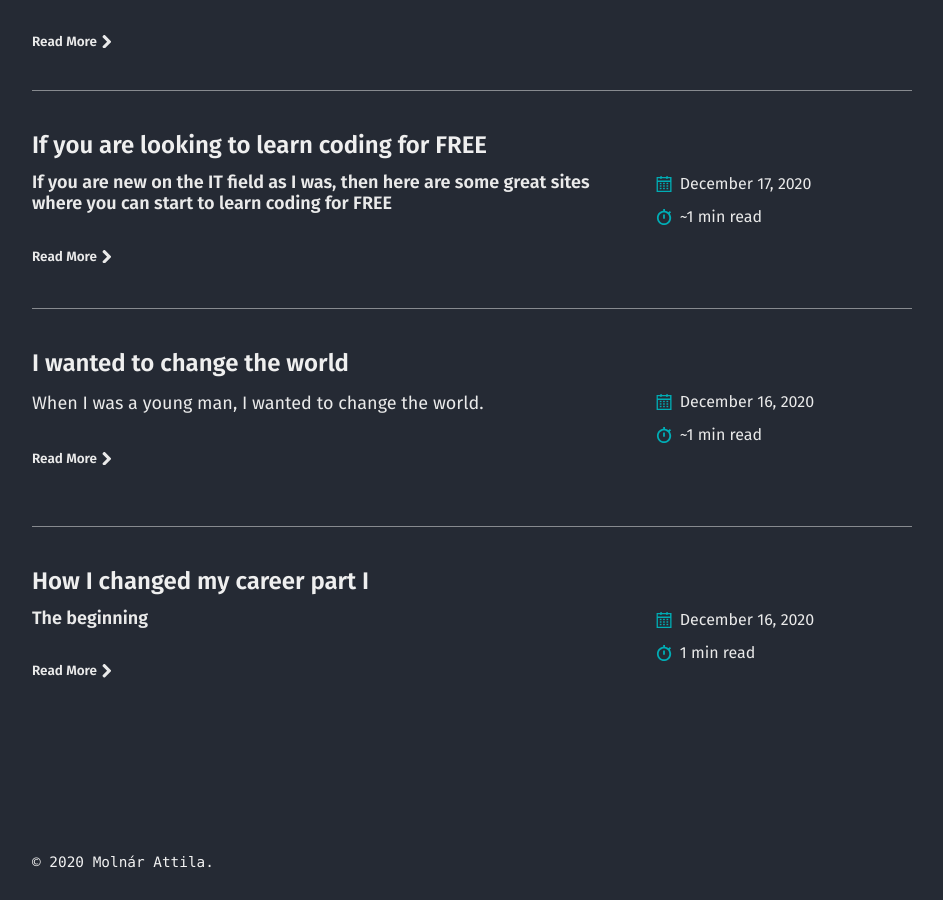
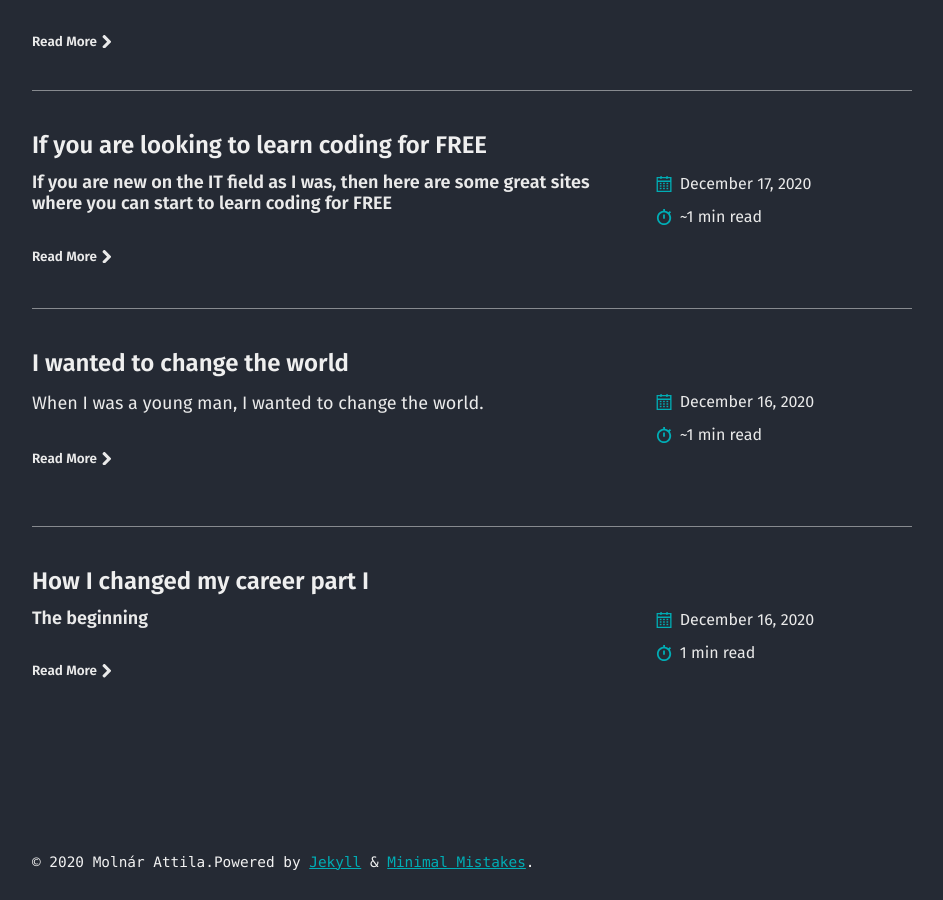
Before and after one commit to Monesz1/personal_portfolio_website, a Jekyll site: the page built from index.html, in a window 1280 px wide and 900 px high, scrolled down 2155 px. Shown: the whole window, without its empty margins (40-983 px from the left). Built offline with Jekyll 4.4.1, drawn with Linux system fonts in a browser that asks for light colours; the list of posts is cut into pages by our own code.

Commit message:
Update footer.html

```diff
--- a/_includes/footer.html
+++ b/_includes/footer.html
@@ -4,7 +4,7 @@
       {% if site.copyright %}
         {{ site.copyright | markdownify }}
       {% else %}
-        <p>&copy; {{ site.time | date: '%Y' }} {{ site.title }}.</p>
+        <p>&copy; {{ site.time | date: '%Y' }} {{ site.title }}.{{ site.data.ui-text[site.locale].powered_by | default: "Powered by" }} <a href="https://jekyllrb.com" rel="nofollow">Jekyll</a> &amp; <a href="https://mademistakes.com/work/minimal-mistakes-jekyll-theme/" rel="nofollow">Minimal Mistakes</a>.</p>
       {% endif %}
     </div>
   </div>
```
